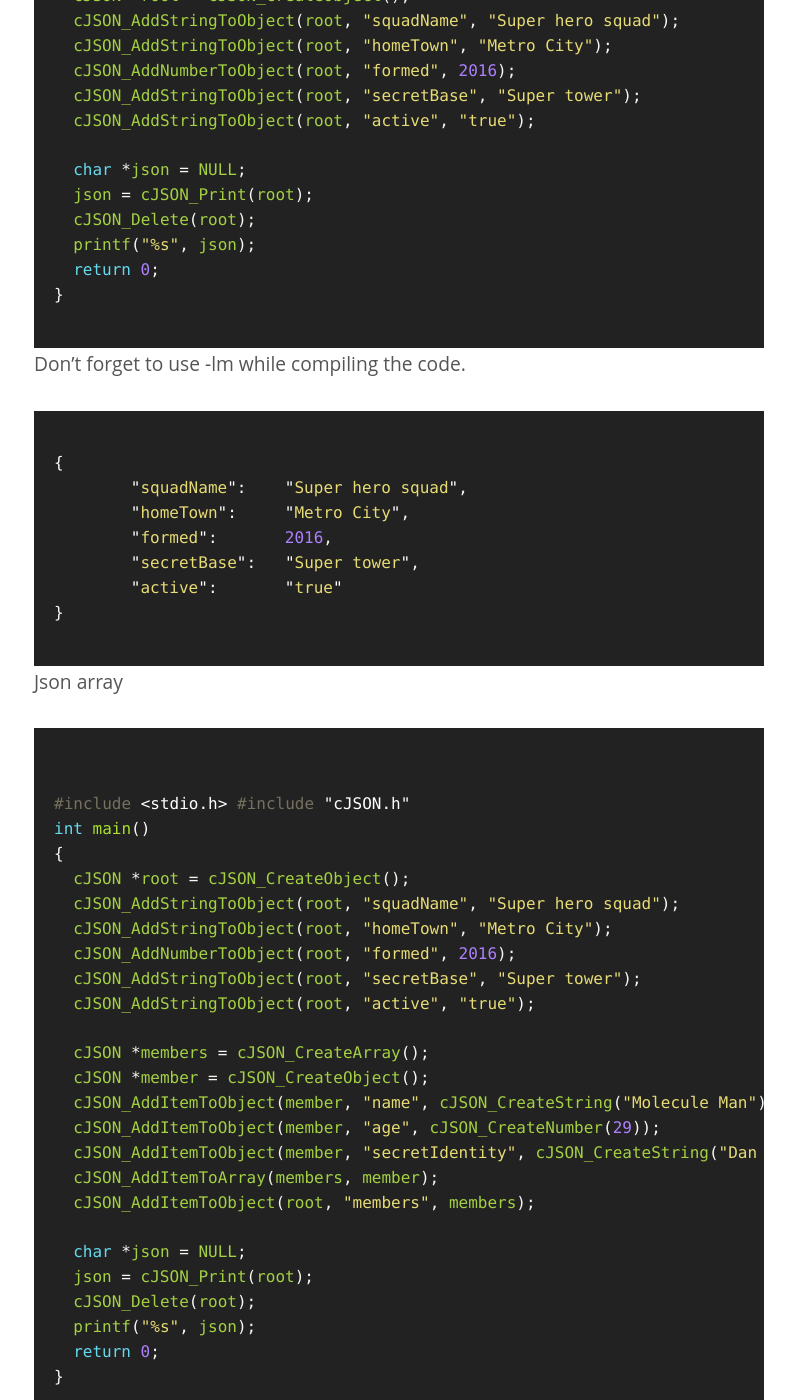
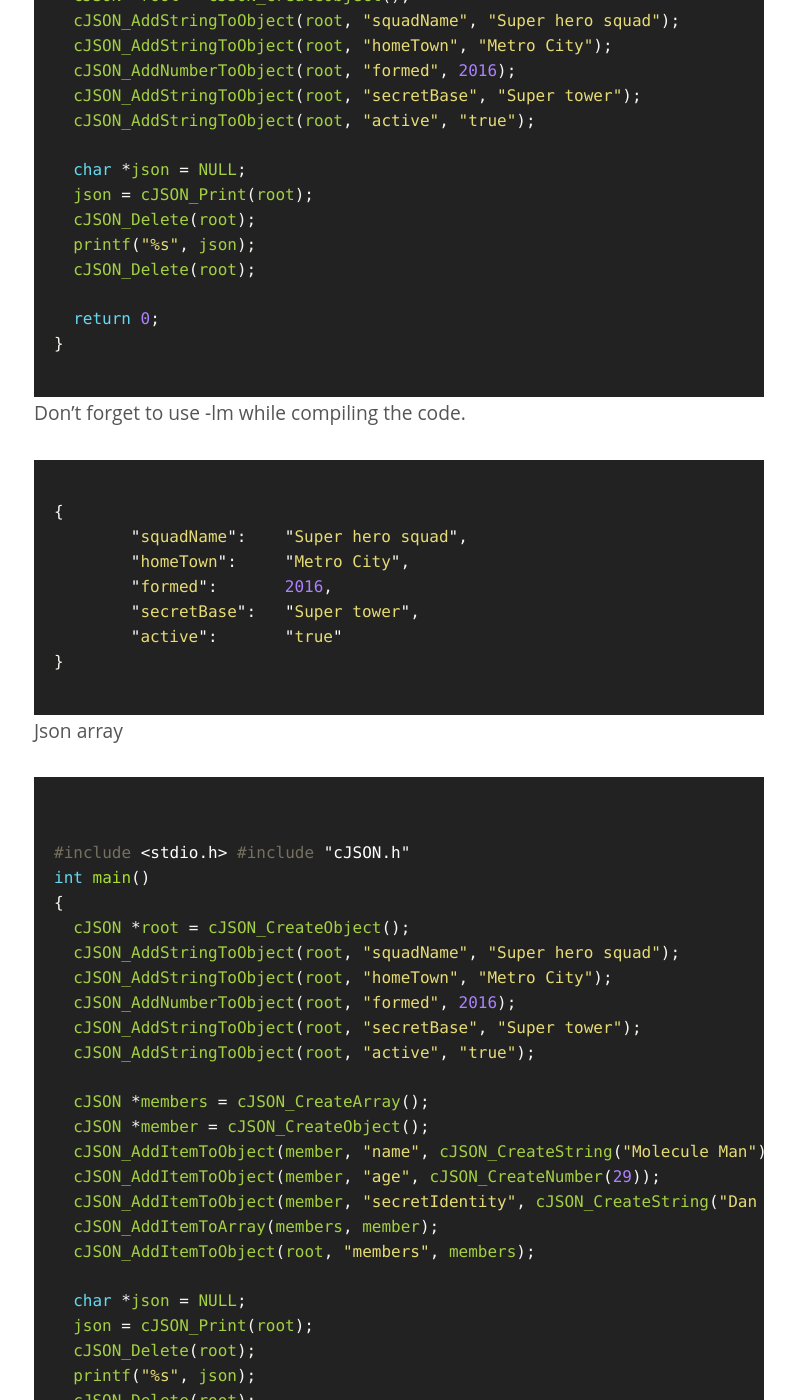
Before and after one commit to alirumane/alirumane.github.io, a Jekyll site: the page built from _posts/2019-03-17-working-with-json-data-in-c.md, in a window 1280 px wide and 1400 px high, scrolled down 3823 px. Shown: the whole window, without its empty margins (51-846 px from the left). Built offline with Jekyll 4.4.1, drawn with Linux system fonts in a browser that asks for light colours; some web fonts are replaced; comment, search, counter and statistics services are not loaded; some of the changed text lies outside the part shown.

Commit message:
Update 2019-03-17-working-with-json-data-in-c.md

````diff
--- a/_posts/2019-03-17-working-with-json-data-in-c.md
+++ b/_posts/2019-03-17-working-with-json-data-in-c.md
@@ -129,6 +129,8 @@ int main()
   json = cJSON_Print(root);
   cJSON_Delete(root);
   printf("%s", json);
+  cJSON_Delete(root);
+
   return 0;
 }
 ```
@@ -173,6 +175,8 @@ int main()
   json = cJSON_Print(root);
   cJSON_Delete(root);
   printf("%s", json);
+  cJSON_Delete(root);
+
   return 0;
 }
 ```
@@ -226,6 +230,8 @@ int main()
   json = cJSON_Print(root);
   cJSON_Delete(root);
   printf("%s", json);
+  cJSON_Delete(root);
+
   return 0;
 }
 ```
@@ -294,6 +300,8 @@ int main()
   json = cJSON_Print(root);
   cJSON_Delete(root);
   printf("%s", json);
+  cJSON_Delete(root);
+
   return 0;
 }
 ```
````
